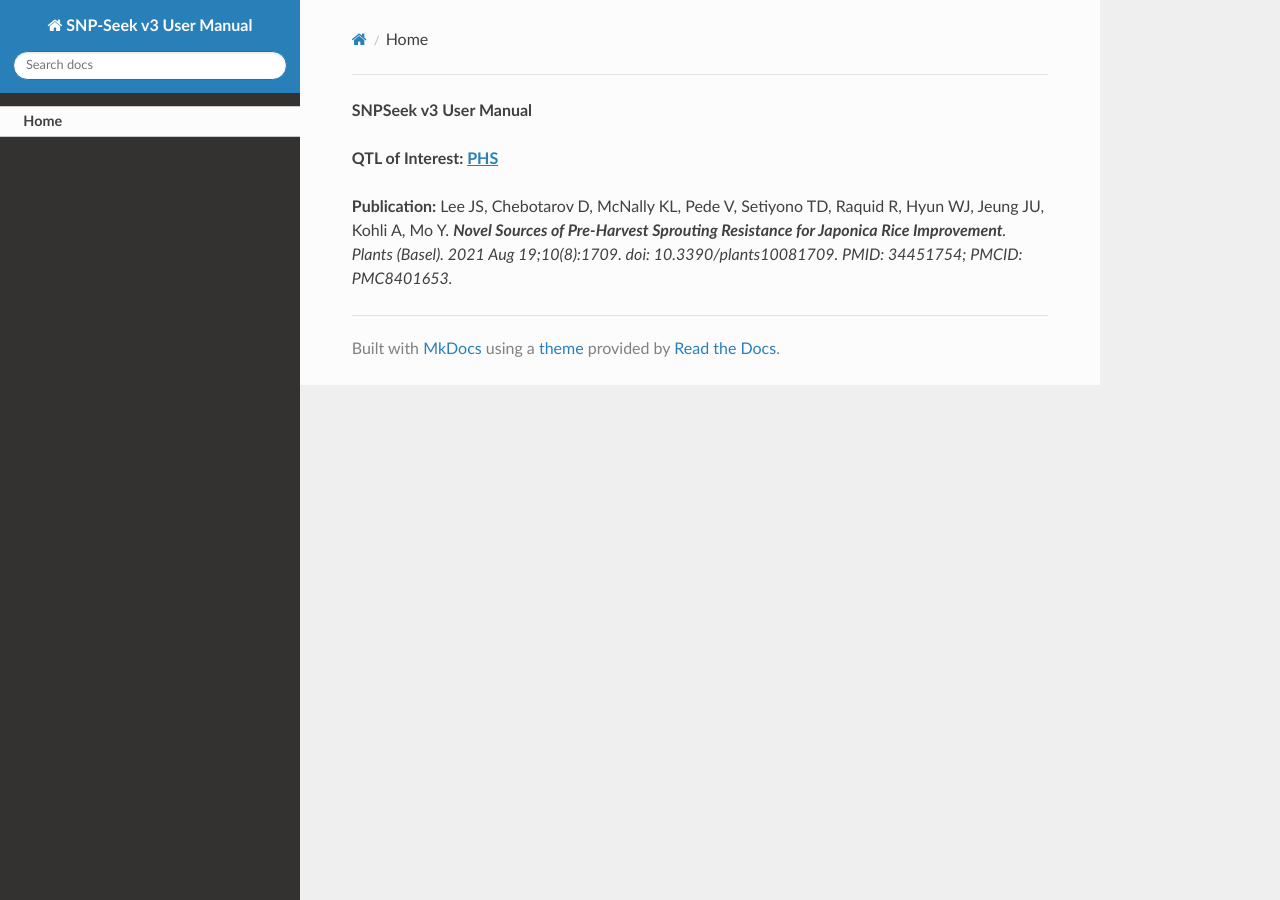
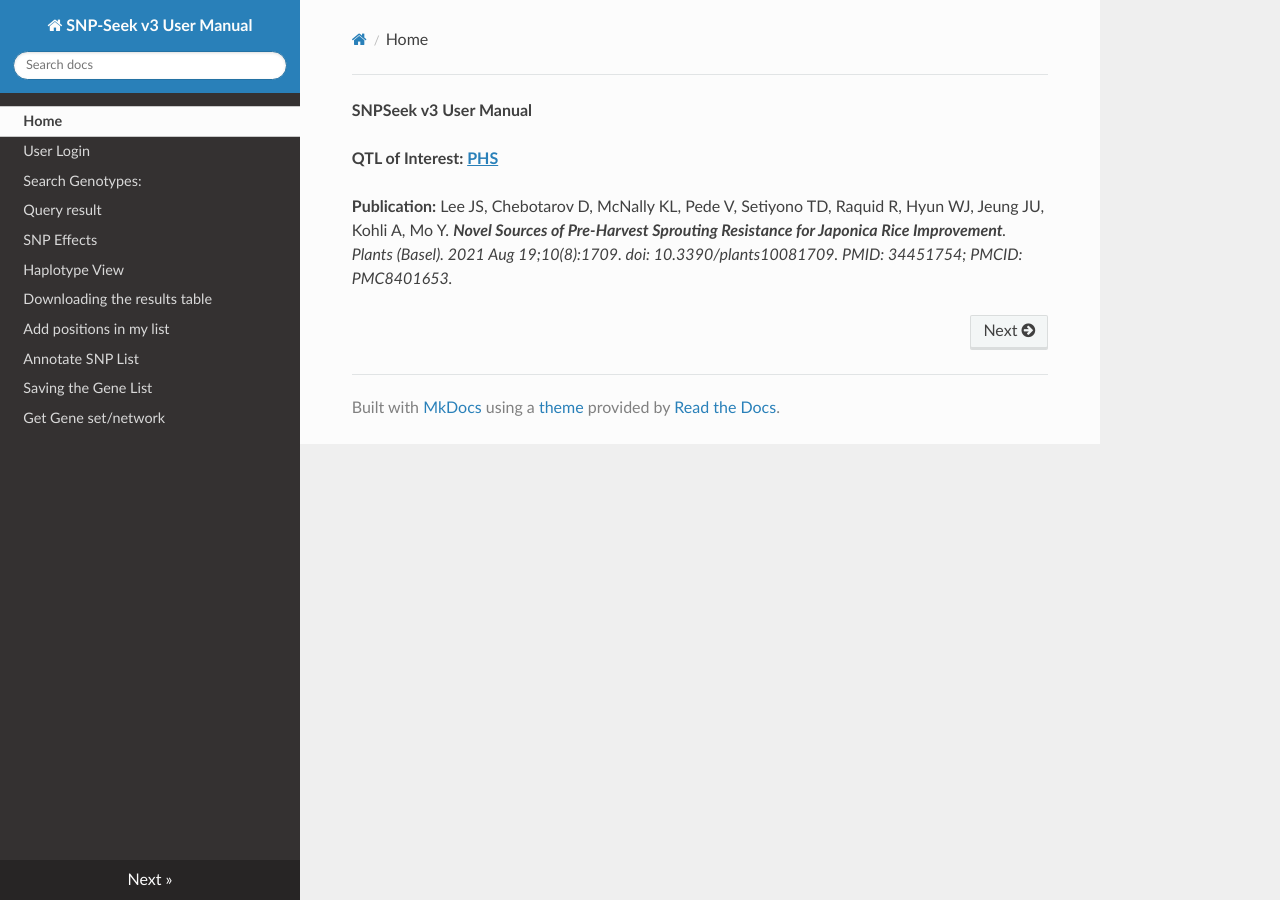
Before and after one commit to jdetras/SNP-Seekv3-Manual, an MkDocs documentation site: the page built from docs/index.md, in a window 1280 px wide. Built offline with MkDocs 1.6.1, drawn with Linux system fonts in a browser that asks for light colours; nearby versions of some CDN libraries.

Commit message:
updated yml file

```diff
--- a/mkdocs.yml
+++ b/mkdocs.yml
@@ -4,6 +4,16 @@ theme:
   language: en
 nav:
   - Home: index.md
+  - User Login: user_login.md
+  - Search Genotypes:: search_genotypes:.md
+  - Query result: query_result.md
+  - SNP Effects: snp_effects.md
+  - Haplotype View: haplotype_view.md
+  - Downloading the results table: downloading_the_results_table.md
+  - Add positions in my list: add_positions_in_my_list.md
+  - Annotate SNP List: annotate_snp_list.md
+  - Saving the Gene List: saving_the_gene_list.md
+  - Get Gene set/network: get_gene_set_network.md
 plugins:
   - search
 markdown_extensions:
```
Also changed, not shown: 1 other file.
